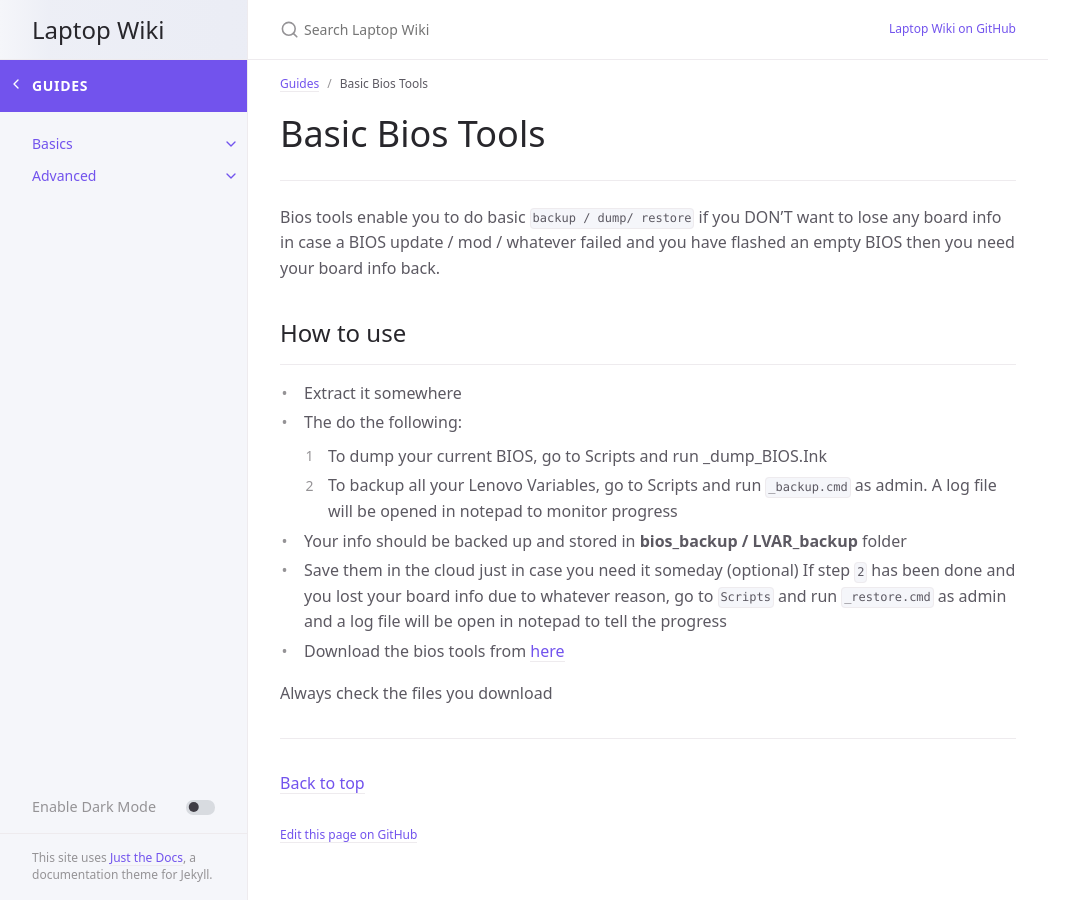
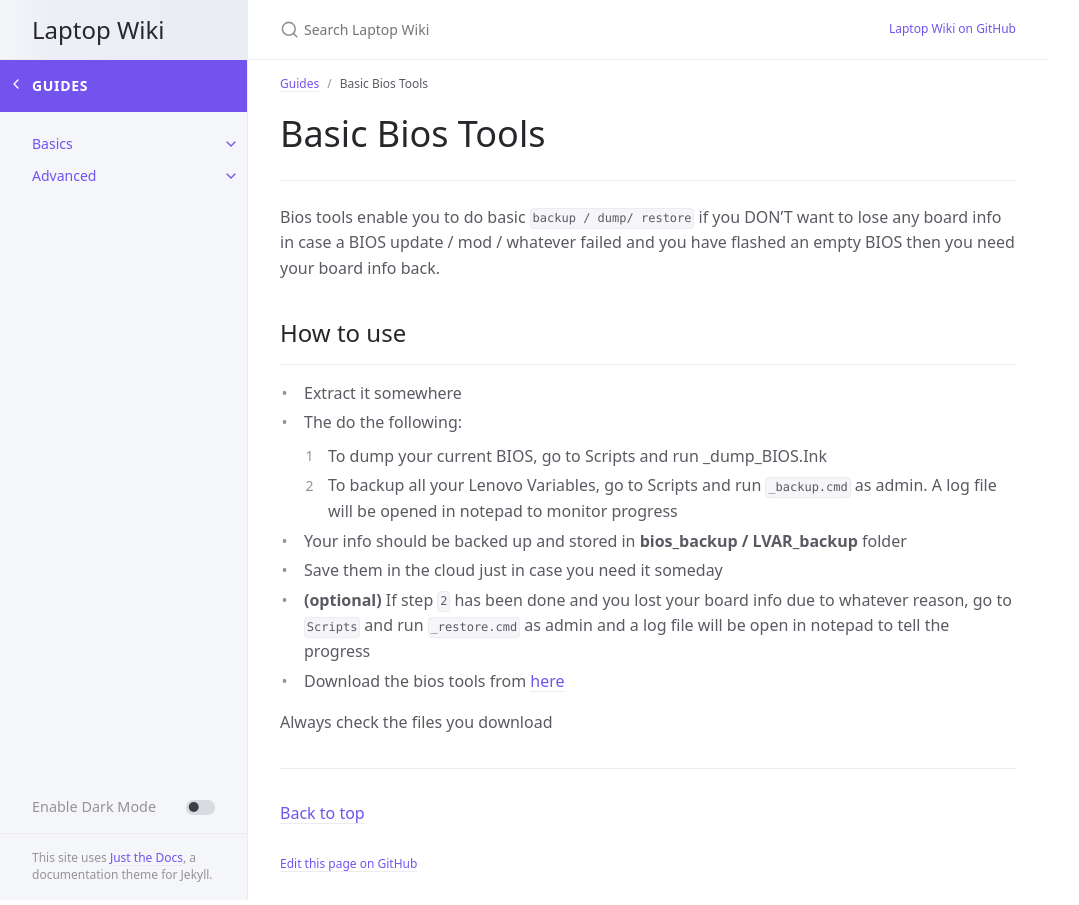
Before and after one commit to laptopwiki/laptopwiki.github.io, a Jekyll site: the page built from _guides/basics/bios-guides/basic-bios-tools.md, in a window 1280 px wide. Shown: the whole page, without its empty margins (0-1079 px from the left). Built offline with Jekyll 4.4.1, drawn with Linux system fonts in a browser that asks for light colours; cached includes are drawn as plain includes.

```diff
--- a/_guides/basics/bios-guides/basic-bios-tools.md
+++ b/_guides/basics/bios-guides/basic-bios-tools.md
@@ -19,7 +19,8 @@ Bios tools enable you to do basic ``backup / dump/ restore`` if you DON'T want t
 1. To dump your current BIOS, go to Scripts and run _dump_BIOS.Ink
 2. To backup all your Lenovo Variables, go to Scripts and run ``_backup.cmd`` as admin. A log file will be opened in notepad to monitor progress
 - Your info should be backed up and stored in **bios_backup / LVAR_backup** folder
-- Save them in the cloud just in case you need it someday (optional) If step ``2`` has been done and you lost your board info due to whatever reason, go to ``Scripts`` and run ``_restore.cmd`` as admin and a log file will be open in notepad to tell the progress
+- Save them in the cloud just in case you need it someday
+- **(optional)** If step ``2`` has been done and you lost your board info due to whatever reason, go to ``Scripts`` and run ``_restore.cmd`` as admin and a log file will be open in notepad to tell the progress
 - Download the bios tools from [here](https://laptopwiki.eu/wp-content/uploads/2021/11/BIOS_tools.7z)
 
 {: .Tip}
```
